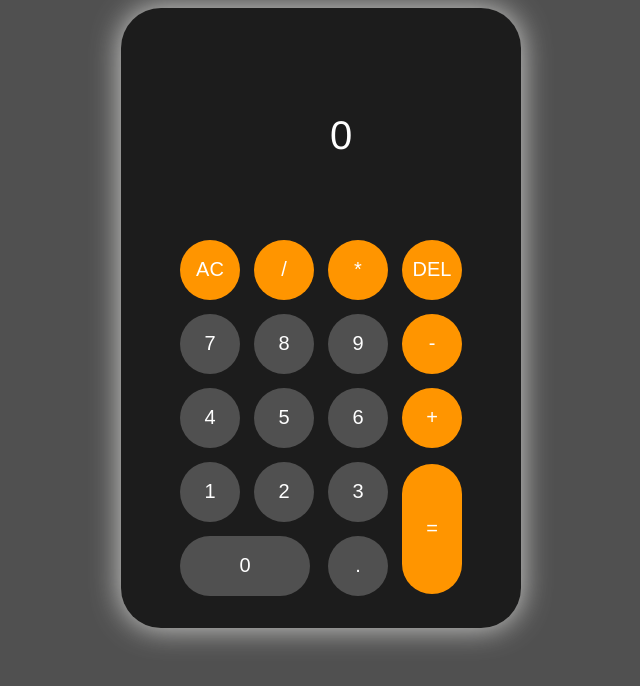
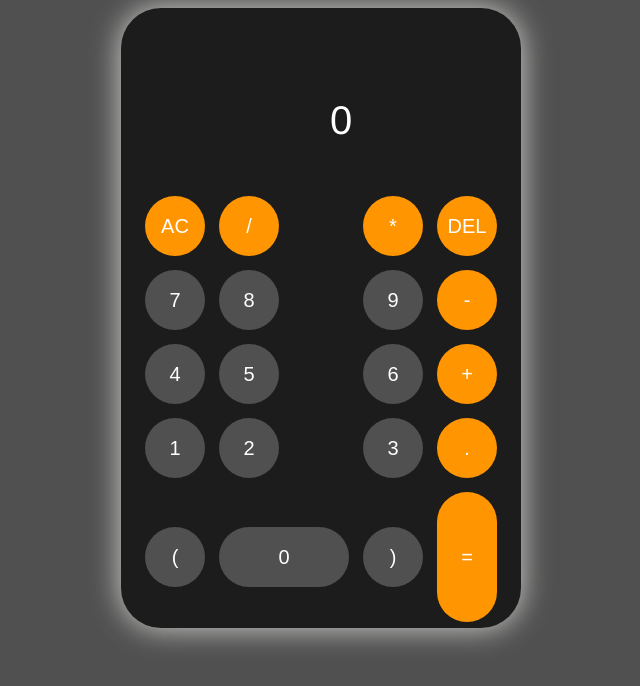
Before and after one commit to parimi018/Calculator, a plain HTML site: page index.html in a window 1280 px wide. Shown: the whole page, without its empty margins (319-959 px from the left). Drawn offline with Linux system fonts and the light colour scheme.

Commit message:
Update index.html

```diff
--- a/index.html
+++ b/index.html
@@ -34,11 +34,13 @@
           <td><button class="bn">1</button></td>
           <td><button class="bn">2</button></td>
           <td><button class="bn">3</button></td>
-          <td rowspan="2"><button class="be" id="equal">=</button></td>
+          <td><button class="bo" id=".">.</button></td>
         </tr>
         <tr>
-          <td colspan="2"><button class="bn" id="zero">0</button></td>
-          <td><button class="bn" id=".">.</button></td>
+          <td><button class="bn">(</button></td>
+          <td><button class="bn" id="zero">0</button></td>
+          <td><button class="bn">)</button></td>
+          <td><button class="be" id="equal">=</button></td>
         </tr>
       </table>
     </div>
```
